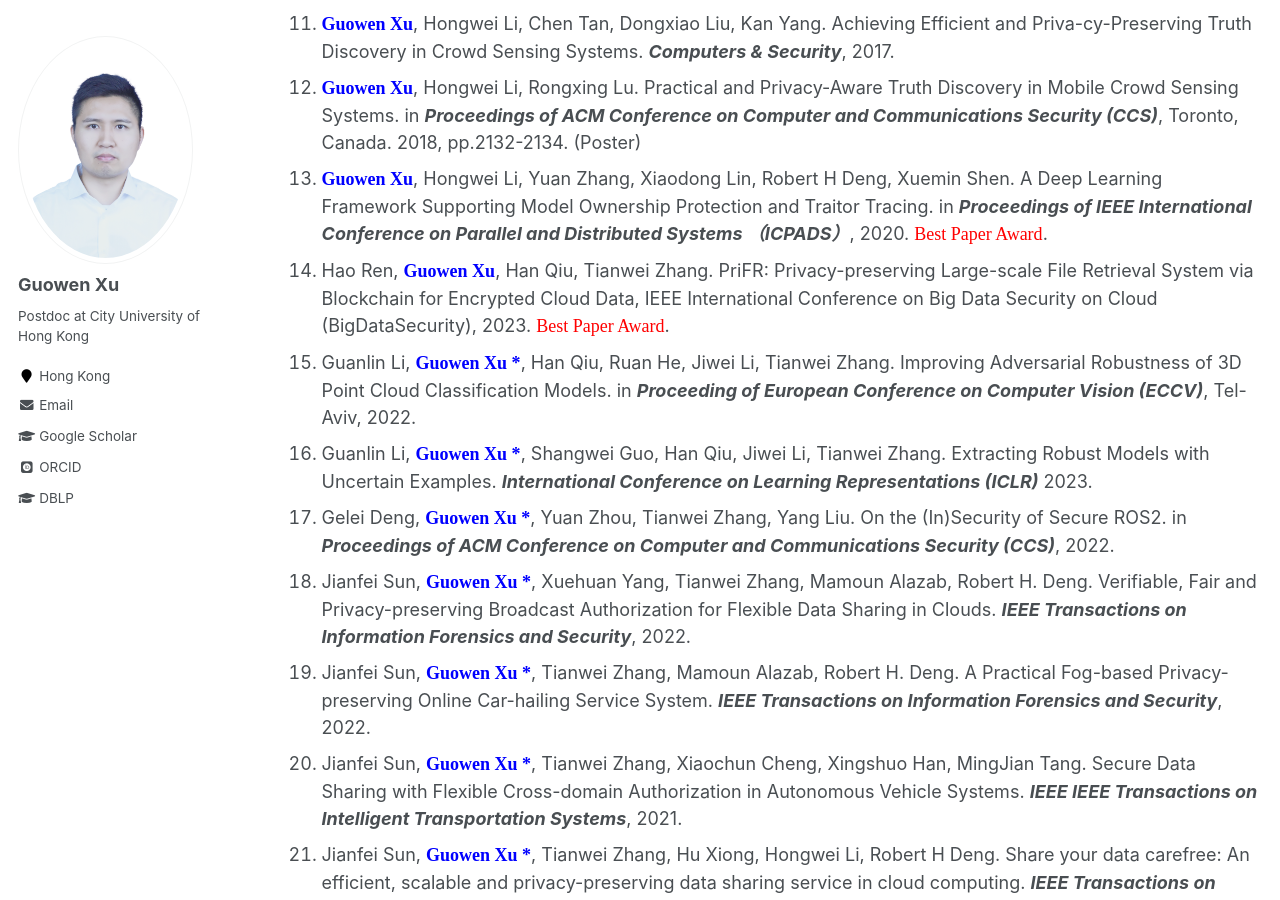
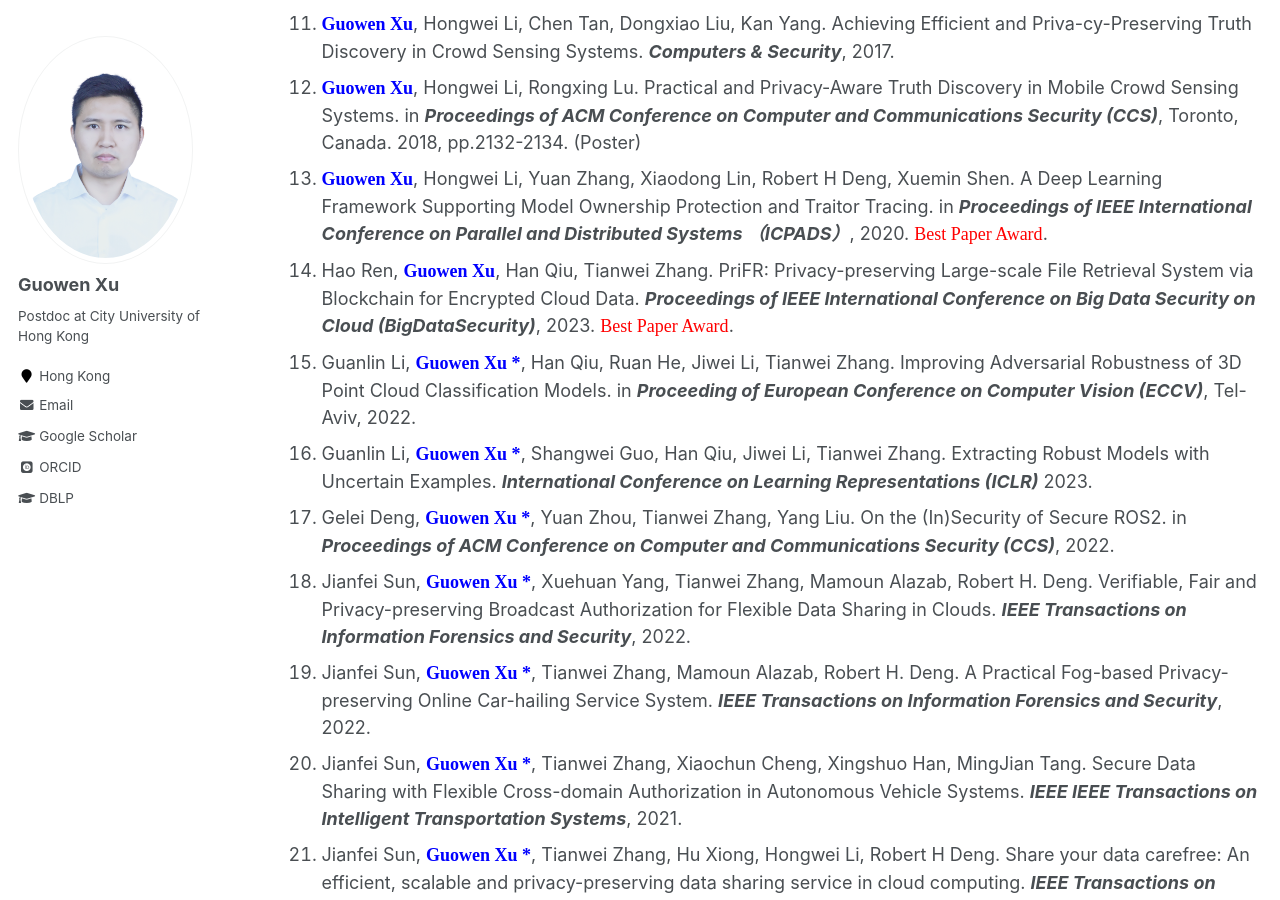
Before and after one commit to Guowen-xu/guowen-xu.github.io, a Jekyll site: the page built from _pages/publications.md, in a window 1280 px wide and 900 px high, scrolled down 1109 px. Built offline with Jekyll 4.4.1, drawn with Linux system fonts in a browser that asks for light colours; some web fonts are replaced.

Commit message:
Update publications.md

```diff
--- a/_pages/publications.md
+++ b/_pages/publications.md
@@ -27,7 +27,7 @@ You can find my articles on my [Google Scholar](https://scholar.google.com.hk/ci
 11. **<font face="Times New Roman" color=blue size=4> Guowen Xu</font>**, Hongwei Li, Chen Tan, Dongxiao Liu, Kan Yang. Achieving Efficient and Priva-cy-Preserving Truth Discovery in Crowd Sensing Systems. ***Computers & Security***, 2017.
 12. **<font face="Times New Roman" color=blue size=4> Guowen Xu</font>**, Hongwei Li, Rongxing Lu. Practical and Privacy-Aware Truth Discovery in Mobile Crowd Sensing Systems. in ***Proceedings of ACM  Conference on Computer and Communications Security (CCS)***, Toronto, Canada. 2018, pp.2132-2134. (Poster)
 13. **<font face="Times New Roman" color=blue size=4> Guowen Xu</font>**, Hongwei Li, Yuan Zhang, Xiaodong Lin, Robert H Deng, Xuemin Shen. A Deep Learning Framework Supporting Model Ownership Protection and Traitor Tracing. in ***Proceedings of IEEE International Conference on Parallel and Distributed Systems （ICPADS）***, 2020. <font face="Times New Roman" color=red size=4> Best Paper Award</font>.
-14. Hao Ren, **<font face="Times New Roman" color=blue size=4> Guowen Xu</font>**, Han Qiu, Tianwei Zhang. PriFR: Privacy-preserving Large-scale File Retrieval System via Blockchain for Encrypted Cloud Data, IEEE International Conference on Big Data Security on Cloud (BigDataSecurity), 2023. <font face="Times New Roman" color=red size=4> Best Paper Award</font>.
+14. Hao Ren, **<font face="Times New Roman" color=blue size=4> Guowen Xu</font>**, Han Qiu, Tianwei Zhang. PriFR: Privacy-preserving Large-scale File Retrieval System via Blockchain for Encrypted Cloud Data. ***Proceedings of IEEE International Conference on Big Data Security on Cloud (BigDataSecurity)***, 2023. <font face="Times New Roman" color=red size=4> Best Paper Award</font>.
 15. Guanlin Li, **<font face="Times New Roman" color=blue size=4> Guowen Xu *</font>**, Han Qiu, Ruan He, Jiwei Li,  Tianwei Zhang. Improving Adversarial Robustness of 3D Point Cloud Classification Models. in ***Proceeding of  European Conference on Computer Vision (ECCV)***, Tel-Aviv, 2022.
 16. Guanlin Li, **<font face="Times New Roman" color=blue size=4> Guowen Xu *</font>**, Shangwei Guo, Han Qiu, Jiwei Li, Tianwei Zhang. Extracting Robust Models with Uncertain Examples. ***International Conference on Learning Representations (ICLR)*** 2023.
 17. Gelei Deng, **<font face="Times New Roman" color=blue size=4> Guowen Xu *</font>**, Yuan Zhou, Tianwei Zhang, Yang Liu. On the (In)Security of Secure ROS2. in ***Proceedings of ACM  Conference on Computer and Communications Security (CCS)***, 2022.
```
